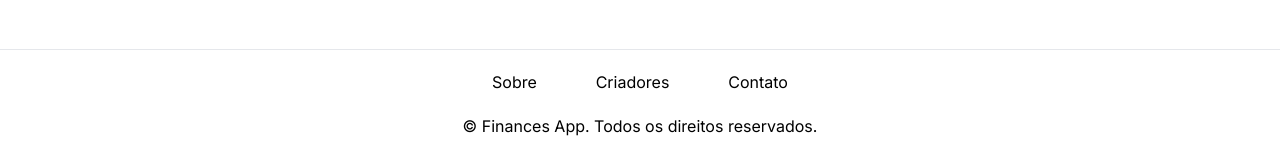
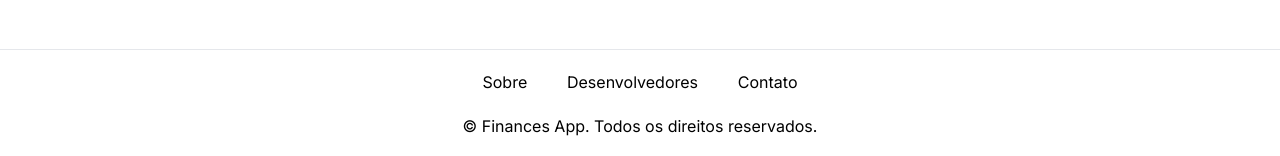
Before and after one commit to xand3/finance-app, a Next.js app: page / in a window 1280 px wide. Shown: the part 641-797 px from the top of the page. Built offline with nearby package versions, Linux system fonts and the light colour scheme.

Commit message:
:construction: Corrigindo redirecinamento

```diff
--- a/src/components/AppComponents/AppDropMenu.tsx
+++ b/src/components/AppComponents/AppDropMenu.tsx
@@ -1,6 +1,6 @@
 import { Fragment } from "react";
 import { Popover, Transition } from "@headlessui/react";
-import { ChevronDownIcon, ArrowLongLeftIcon } from "@heroicons/react/20/solid";
+import { ChevronDownIcon } from "@heroicons/react/20/solid";
 
 import { useRouter } from "next/navigation";
 
@@ -42,7 +42,7 @@ export default function AppDropMenu() {
               </div>
               <div className="group relative flex gap-x-6 rounded-sm p-4 hover:bg-gray-50">
                 <div className="flex h-7 w-7 flex-none items-center justify-center rounded-lg bg-gray-50 group-hover:bg-white">
-                  <ArrowLongLeftIcon/>
+                  <img width={25} src="/icons/sair.png" alt="" />
                 </div>
                 <div>
                   <button
--- a/src/components/PageFooter.tsx
+++ b/src/components/PageFooter.tsx
@@ -1,7 +1,7 @@
 const options = [
   { name: "Sobre", href: "/sobre" },
-  { name: "Criadores", href: "/criadores" },
-  { name: "Contato", href: "/criadores" },
+  { name: "Desenvolvedores", href: "/developers" },
+  { name: "Contato", href: "/developers" },
 ];
 
 export default function PageFooter() {
```
Also changed, not shown: public/icons/sair.png (added).
